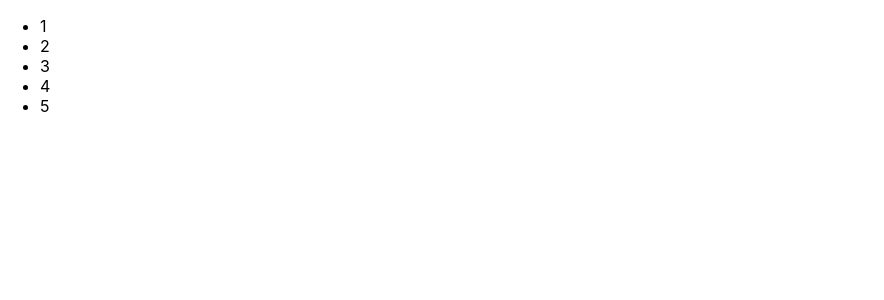
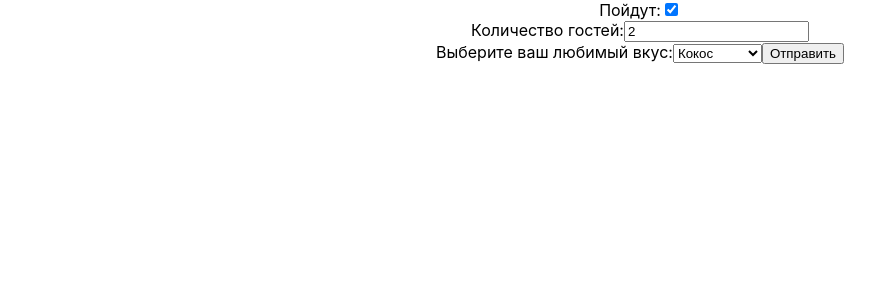
Before and after one commit to VartanovMaks/vm_branch, a React (Create React App) app: page / in a window 1280 px wide. Shown: the top 300 px of the page, without its empty margins (0-884 px from the left). Built offline with nearby package versions, Linux system fonts and the light colour scheme.

Commit message:
формы

```diff
--- a/src/App.js
+++ b/src/App.js
@@ -1,19 +1,91 @@
 import './App.css';
 import React from 'react';
 
-function NumberList(props) {
-    const numbers = props.numbers;
-    const listItems = numbers.map((number) =>
-        <li key={number.toString()}>{number}</li>
-    );
-    return (
-        <ul>{listItems}</ul>
-    );
+class Reservation extends React.Component {
+    constructor(props) {
+        super(props);
+        this.state = {
+            isGoing: true,
+            numberOfGuests: 2
+        };
+
+        this.handleInputChange = this.handleInputChange.bind(this);
+    }
+
+    handleInputChange(event) {
+        const target = event.target;
+        const value = target.type === 'checkbox' ? target.checked : target.value;
+        const name = target.name;
+        this.setState({
+            [name]: value    });
+    }
+
+    render() {
+        return (
+            <form>
+                <label>
+                    Пойдут:
+                    <input
+                        name="isGoing"
+                        type="checkbox"
+                        checked={this.state.isGoing}
+                        onChange={this.handleInputChange} />
+                </label>
+                <br />
+                <label>
+                    Количество гостей:
+                    <input
+                        name="numberOfGuests"
+                        type="number"
+                        value={this.state.numberOfGuests}
+                        onChange={this.handleInputChange} />
+                </label>
+            </form>
+        );
+    }
+}
+class FlavorForm extends React.Component {
+    constructor(props) {
+        super(props);
+        this.state = {value: 'coconut'};
+        this.handleChange = this.handleChange.bind(this);
+        this.handleSubmit = this.handleSubmit.bind(this);
+    }
+
+    handleChange(event) {    this.setState({value: event.target.value});  }
+    handleSubmit(event) {
+        alert('Ваш любимый вкус: ' + this.state.value);
+        event.preventDefault();
+    }
+
+    render() {
+        return (
+            <form onSubmit={this.handleSubmit}>
+                <label>
+                    Выберите ваш любимый вкус:
+                    <select value={this.state.value} onChange={this.handleChange}>            <option value="grapefruit">Грейпфрут</option>
+                        <option value="lime">Лайм</option>
+                        <option value="coconut">Кокос</option>
+                        <option value="mango">Манго</option>
+                    </select>
+                </label>
+                <input type="submit" value="Отправить" />
+            </form>
+        );
+    }
 }
 
-const numbers = [1, 2, 3, 4, 5];
 function App(){
-    return <NumberList numbers={numbers} />
+    return(
+            <div className="App">
+                <Reservation/>
+
+                <FlavorForm/>
+            </div>
+        )
+
+
+
 }
 
 
```
